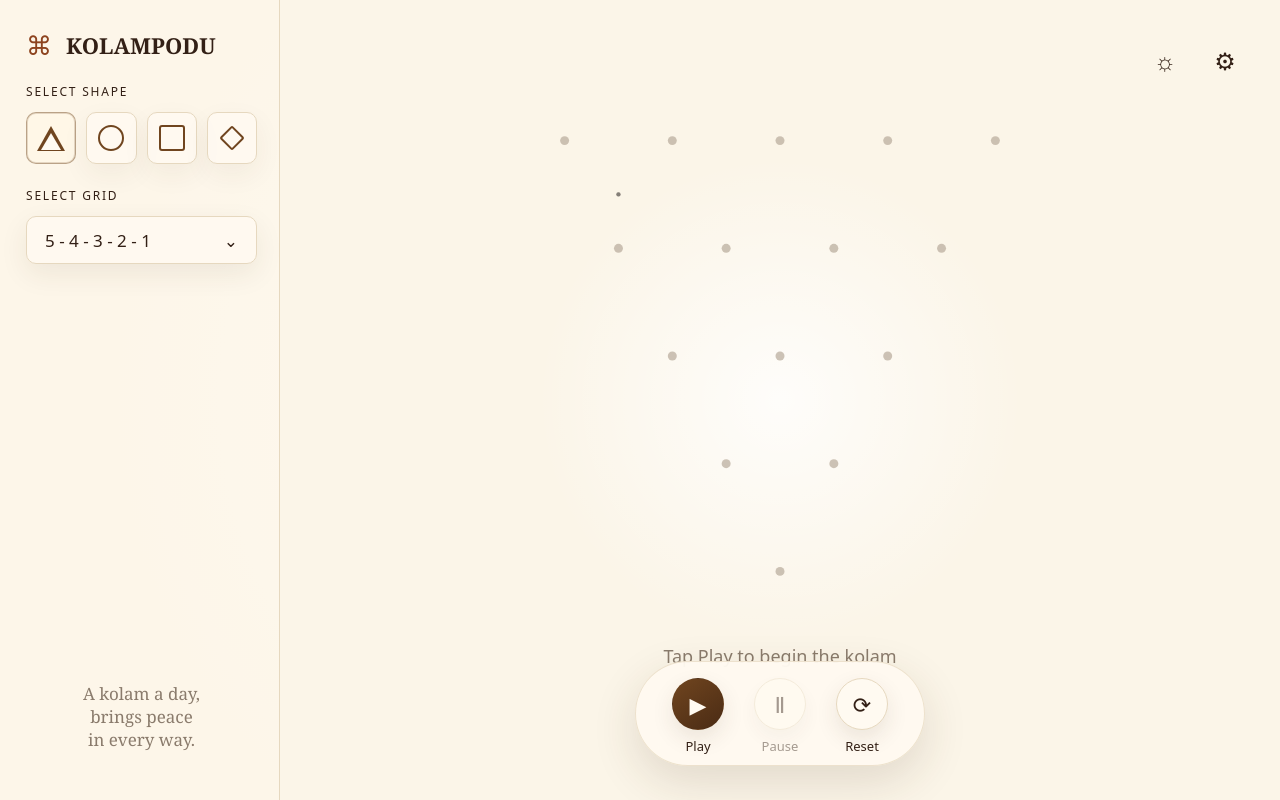
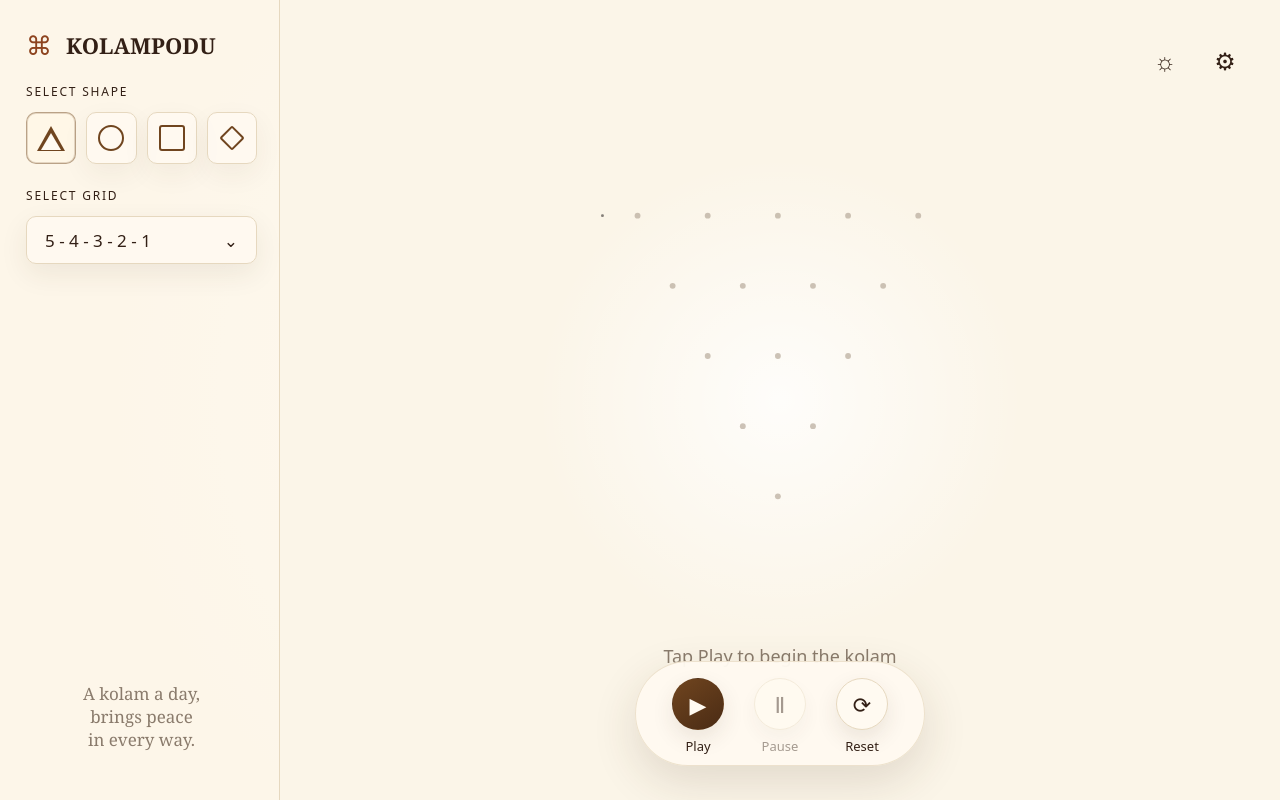
Before and after one commit to brijbh/kolampodu, a React (Vite) app: page / in a window 1280 px wide. Built offline with nearby package versions, Linux system fonts and the light colour scheme.

Commit message:
fix: stabilize sikku path and diamond grid rendering

```diff
--- a/src/components/KolamCanvas.jsx
+++ b/src/components/KolamCanvas.jsx
@@ -7,6 +7,7 @@ import {
   getPathRangeDrawStyles,
   getStrokeMaterial,
 } from "../logic/animation";
+import { getViewBoxBounds } from "../logic/bounds";
 import { buildSegmentPath } from "../logic/kolam";
 
 export default function KolamCanvas({ pattern, path, segments, progress, showHint }) {
@@ -15,13 +16,13 @@ export default function KolamCanvas({ pattern, path, segments, progress, showHin
   const segmentRefs = useRef([]);
   const [pathLength, setPathLength] = useState(0);
   const [segmentLengths, setSegmentLengths] = useState([]);
-  const padding = 36;
-  const minX = Math.min(...dots.map(({ x }) => x));
-  const maxX = Math.max(...dots.map(({ x }) => x));
-  const minY = Math.min(...dots.map(({ y }) => y));
-  const maxY = Math.max(...dots.map(({ y }) => y));
-  const width = maxX - minX + padding * 2;
-  const height = maxY - minY + padding * 2;
+  const bounds = getViewBoxBounds({
+    dots,
+    segments,
+    padding: 48,
+  });
+  const width = bounds.maxX - bounds.minX;
+  const height = bounds.maxY - bounds.minY;
   const drawState = getContinuousDrawState({
     segments,
     segmentLengths,
@@ -48,7 +49,7 @@ export default function KolamCanvas({ pattern, path, segments, progress, showHin
   useLayoutEffect(() => {
     setPathLength(pathRef.current?.getTotalLength() ?? 0);
     setSegmentLengths(
-      segmentRefs.current.map((segmentRef) => segmentRef?.getTotalLength() ?? 0),
+      segments.map((_, index) => segmentRefs.current[index]?.getTotalLength() ?? 0),
     );
   }, [path, segments]);
 
@@ -61,7 +62,7 @@ export default function KolamCanvas({ pattern, path, segments, progress, showHin
       )}
 
       <svg viewBox={`0 0 ${width} ${height}`} className="svg">
-        <g transform={`translate(${padding - minX} ${padding - minY})`}>
+        <g transform={`translate(${-bounds.minX} ${-bounds.minY})`}>
           {dots.map((dot, i) => {
             const dotMaterial = getDotMaterial(dot, drawState.leadingPoint);
 
--- a/src/logic/animation.js
+++ b/src/logic/animation.js
@@ -139,13 +139,16 @@ export function getContinuousDrawState({
     segmentLengths,
     dots,
   });
-  const completedLength = segmentLengths.reduce((sum, segmentLength, index) => (
-    elapsed >= timings[index].end ? sum + segmentLength : sum
+  const completedLength = segments.reduce((sum, _, index) => (
+    elapsed >= timings[index].end ? sum + (segmentLengths[index] ?? 0) : sum
   ), 0);
   const activeIndex = timings.findIndex(({ start, end }) => elapsed >= start && elapsed < end);
 
   if (activeIndex === -1) {
-    const totalLength = segmentLengths.reduce((sum, segmentLength) => sum + segmentLength, 0);
+    const totalLength = segments.reduce(
+      (sum, _, index) => sum + (segmentLengths[index] ?? 0),
+      0,
+    );
 
     return {
       completedLength: progress >= 1 ? totalLength : completedLength,
--- /dev/null
+++ b/src/logic/bounds.js
@@ -0,0 +1,74 @@
+export function getPointBounds(points) {
+  if (!points.length) {
+    return {
+      minX: 0,
+      minY: 0,
+      maxX: 0,
+      maxY: 0,
+    };
+  }
+
+  return points.reduce((bounds, point) => ({
+    minX: Math.min(bounds.minX, point.x),
+    minY: Math.min(bounds.minY, point.y),
+    maxX: Math.max(bounds.maxX, point.x),
+    maxY: Math.max(bounds.maxY, point.y),
+  }), {
+    minX: points[0].x,
+    minY: points[0].y,
+    maxX: points[0].x,
+    maxY: points[0].y,
+  });
+}
+
+export function getSegmentBounds(segments) {
+  return getPointBounds(
+    segments.flatMap((segment) => [
+      segment.start,
+      segment.control,
+      segment.end,
+    ]),
+  );
+}
+
+export function getDotBounds(dots) {
+  return getPointBounds(dots);
+}
+
+export function getPathBounds(segments) {
+  return getSegmentBounds(segments);
+}
+
+export function mergeBounds(...boundsList) {
+  const validBounds = boundsList.filter(Boolean);
+
+  if (!validBounds.length) {
+    return getPointBounds([]);
+  }
+
+  return validBounds.reduce((bounds, nextBounds) => ({
+    minX: Math.min(bounds.minX, nextBounds.minX),
+    minY: Math.min(bounds.minY, nextBounds.minY),
+    maxX: Math.max(bounds.maxX, nextBounds.maxX),
+    maxY: Math.max(bounds.maxY, nextBounds.maxY),
+  }));
+}
+
+export function expandBounds(bounds, padding) {
+  return {
+    minX: bounds.minX - padding,
+    minY: bounds.minY - padding,
+    maxX: bounds.maxX + padding,
+    maxY: bounds.maxY + padding,
+  };
+}
+
+export function getViewBoxBounds({ dots, segments, padding }) {
+  return expandBounds(
+    mergeBounds(
+      getDotBounds(dots),
+      getPathBounds(segments),
+    ),
+    padding,
+  );
+}
--- a/src/logic/grid.js
+++ b/src/logic/grid.js
@@ -1,8 +1,12 @@
 export const DOT_SPACING = 60;
+
+export function getPatternWidth(pattern) {
+  return pattern.length ? Math.max(...pattern) : 0;
+}
 
 export function generateDotGrid(pattern) {
   const dots = [];
-  const max = Math.max(...pattern);
+  const max = getPatternWidth(pattern);
 
   pattern.forEach((count, rowIndex) => {
     const offset = (max - count) / 2;
@@ -19,7 +23,7 @@ export function generateDotGrid(pattern) {
 }
 
 export function getDot(pattern, row, col) {
-  const max = Math.max(...pattern);
+  const max = getPatternWidth(pattern);
   const offset = (max - pattern[row]) / 2;
 
   return {
--- a/src/logic/kolam.js
+++ b/src/logic/kolam.js
@@ -1,138 +1,183 @@
 import { DOT_SPACING, generateDotGrid } from "./grid";
 
-const CELL_CURVE = DOT_SPACING * 0.24;
-const OUTER_MARGIN = DOT_SPACING * 0.58;
+const DOT_CLEARANCE = DOT_SPACING * 0.44;
+const CHANNEL_HALF_WIDTH = DOT_SPACING * 0.5;
+const OUTER_MARGIN = DOT_SPACING * 0.72;
 
-function getRowDots(pattern, rowIndex) {
-  const max = Math.max(...pattern);
-  const offset = (max - pattern[rowIndex]) / 2;
-
-  return Array.from({ length: pattern[rowIndex] }, (_, colIndex) => ({
-    x: (colIndex + offset) * DOT_SPACING,
-    y: rowIndex * DOT_SPACING,
-  }));
-}
-
-function getCellRows(pattern) {
-  return pattern.slice(0, -1).map((count, rowIndex) => {
-    const nextCount = pattern[rowIndex + 1];
-    const sourceRow = nextCount <= count
-      ? getRowDots(pattern, rowIndex + 1)
-      : getRowDots(pattern, rowIndex);
-
-    return sourceRow.map((dot) => ({
-      x: dot.x,
-      y: (rowIndex + 0.5) * DOT_SPACING,
-      row: rowIndex,
-    }));
-  }).filter((row) => row.length > 0);
-}
-
-function getControlPoint(start, end, index) {
-  const horizontal = Math.abs(start.y - end.y) < 1;
-  const direction = index % 2 === 0 ? 1 : -1;
-
-  if (horizontal) {
-    return {
-      x: (start.x + end.x) / 2,
-      y: start.y + direction * CELL_CURVE,
-    };
-  }
-
-  const outward = end.x < start.x ? -1 : 1;
-
+function toSegment(start, control, end, id) {
   return {
-    x: (start.x + end.x) / 2 + outward * CELL_CURVE,
-    y: (start.y + end.y) / 2,
-  };
-}
-
-function toSegment(start, end, index, idPrefix = "cell") {
-  return {
-    id: `${idPrefix}-${index}`,
+    id,
     start,
-    control: getControlPoint(start, end, index),
+    control,
     end,
   };
 }
 
-function getCellRoute(pattern) {
-  const rows = getCellRows(pattern);
+function getRows(pattern) {
+  const max = pattern.length ? Math.max(...pattern) : 0;
 
-  if (rows.length === 0) {
-    return [];
-  }
+  return pattern.map((count, rowIndex) => {
+    const offset = (max - count) / 2;
 
-  return rows.flatMap((row, rowIndex) => {
-    const orderedRow = [...row].sort((a, b) => a.x - b.x);
-    return rowIndex % 2 === 0 ? orderedRow : orderedRow.reverse();
+    return Array.from({ length: count }, (_, colIndex) => ({
+      x: (colIndex + offset) * DOT_SPACING,
+      y: rowIndex * DOT_SPACING,
+      row: rowIndex,
+      col: colIndex,
+    }));
   });
 }
 
-function getOuterLoopSegments(route, dots) {
-  if (route.length < 2) {
+function getRowEdge(row, side) {
+  const first = row[0];
+  const last = row[row.length - 1];
+
+  return {
+    x: side === "left"
+      ? first.x - CHANNEL_HALF_WIDTH
+      : last.x + CHANNEL_HALF_WIDTH,
+    y: first.y,
+  };
+}
+
+function addDotWrapSegments(segments, dot, cursor, direction, dotIndex, rowIndex) {
+  const side = dotIndex % 2 === 0 ? -1 : 1;
+  const shoulder = {
+    x: dot.x,
+    y: dot.y + side * DOT_CLEARANCE,
+  };
+  const nextChannel = {
+    x: dot.x + direction * CHANNEL_HALF_WIDTH,
+    y: dot.y,
+  };
+
+  segments.push(
+    toSegment(
+      cursor,
+      {
+        x: cursor.x,
+        y: shoulder.y,
+      },
+      shoulder,
+      `row-${rowIndex}-dot-${dot.col}-in`,
+    ),
+    toSegment(
+      shoulder,
+      {
+        x: nextChannel.x,
+        y: shoulder.y,
+      },
+      nextChannel,
+      `row-${rowIndex}-dot-${dot.col}-out`,
+    ),
+  );
+
+  return nextChannel;
+}
+
+function addRowSegments(segments, row, rowIndex, direction) {
+  const orderedDots = direction === 1 ? row : [...row].reverse();
+  let cursor = getRowEdge(row, direction === 1 ? "left" : "right");
+
+  orderedDots.forEach((dot, dotIndex) => {
+    cursor = addDotWrapSegments(segments, dot, cursor, direction, dotIndex, rowIndex);
+  });
+
+  return cursor;
+}
+
+function addRowConnector(segments, start, end, rowIndex) {
+  const outward = rowIndex % 2 === 1 ? 1 : -1;
+
+  segments.push(
+    toSegment(
+      start,
+      {
+        x: outward === 1
+          ? Math.max(start.x, end.x) + OUTER_MARGIN
+          : Math.min(start.x, end.x) - OUTER_MARGIN,
+        y: (start.y + end.y) / 2,
+      },
+      end,
+      `row-${rowIndex}-connector`,
+    ),
+  );
+}
+
+function getOuterReturnSegments(start, end, dots) {
+  if (!dots.length) {
     return [];
   }
 
   const minX = Math.min(...dots.map(({ x }) => x));
+  const minY = Math.min(...dots.map(({ y }) => y));
   const maxY = Math.max(...dots.map(({ y }) => y));
-  const first = route[0];
-  const last = route[route.length - 1];
   const lowerLeft = {
     x: minX - OUTER_MARGIN,
     y: maxY + OUTER_MARGIN,
   };
   const upperLeft = {
     x: minX - OUTER_MARGIN,
-    y: first.y - OUTER_MARGIN * 1.2,
+    y: minY - OUTER_MARGIN,
   };
 
   return [
-    {
-      id: "outer-lower",
-      start: last,
-      control: {
-        x: (last.x + lowerLeft.x) / 2,
+    toSegment(
+      end,
+      {
+        x: (end.x + lowerLeft.x) / 2,
         y: lowerLeft.y,
       },
-      end: lowerLeft,
-    },
-    {
-      id: "outer-left",
-      start: lowerLeft,
-      control: {
-        x: lowerLeft.x - CELL_CURVE,
+      lowerLeft,
+      "outer-lower",
+    ),
+    toSegment(
+      lowerLeft,
+      {
+        x: lowerLeft.x - DOT_CLEARANCE,
         y: (lowerLeft.y + upperLeft.y) / 2,
       },
-      end: upperLeft,
-    },
-    {
-      id: "outer-return",
-      start: upperLeft,
-      control: {
+      upperLeft,
+      "outer-left",
+    ),
+    toSegment(
+      upperLeft,
+      {
         x: upperLeft.x,
-        y: first.y + CELL_CURVE,
+        y: (upperLeft.y + start.y) / 2,
       },
-      end: first,
-    },
+      start,
+      "outer-return",
+    ),
   ];
 }
 
 export function buildKolamSegments(pattern) {
-  const route = getCellRoute(pattern);
+  const rows = getRows(pattern).filter((row) => row.length > 0);
   const dots = generateDotGrid(pattern);
+  const segments = [];
 
-  if (route.length < 2) {
-    return [];
+  if (!rows.length) {
+    return segments;
   }
 
-  const cellSegments = route
-    .slice(0, -1)
-    .map((point, index) => toSegment(point, route[index + 1], index));
+  const start = getRowEdge(rows[0], "left");
+  let cursor = start;
+
+  rows.forEach((row, rowIndex) => {
+    const direction = rowIndex % 2 === 0 ? 1 : -1;
+    const rowStart = getRowEdge(row, direction === 1 ? "left" : "right");
+
+    if (rowIndex > 0) {
+      addRowConnector(segments, cursor, rowStart, rowIndex);
+    }
+
+    cursor = addRowSegments(segments, row, rowIndex, direction);
+  });
 
   return [
-    ...cellSegments,
-    ...getOuterLoopSegments(route, dots),
+    ...segments,
+    ...getOuterReturnSegments(start, cursor, dots),
   ];
 }
 
```
